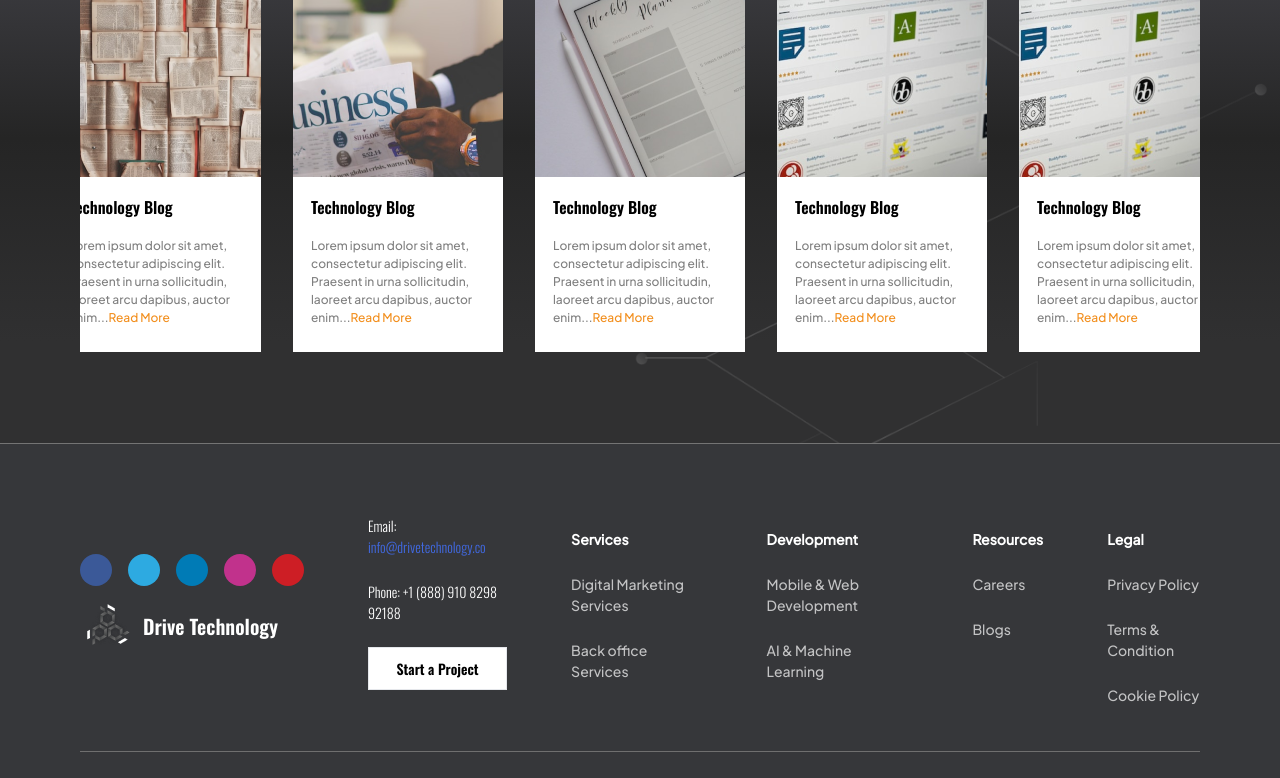
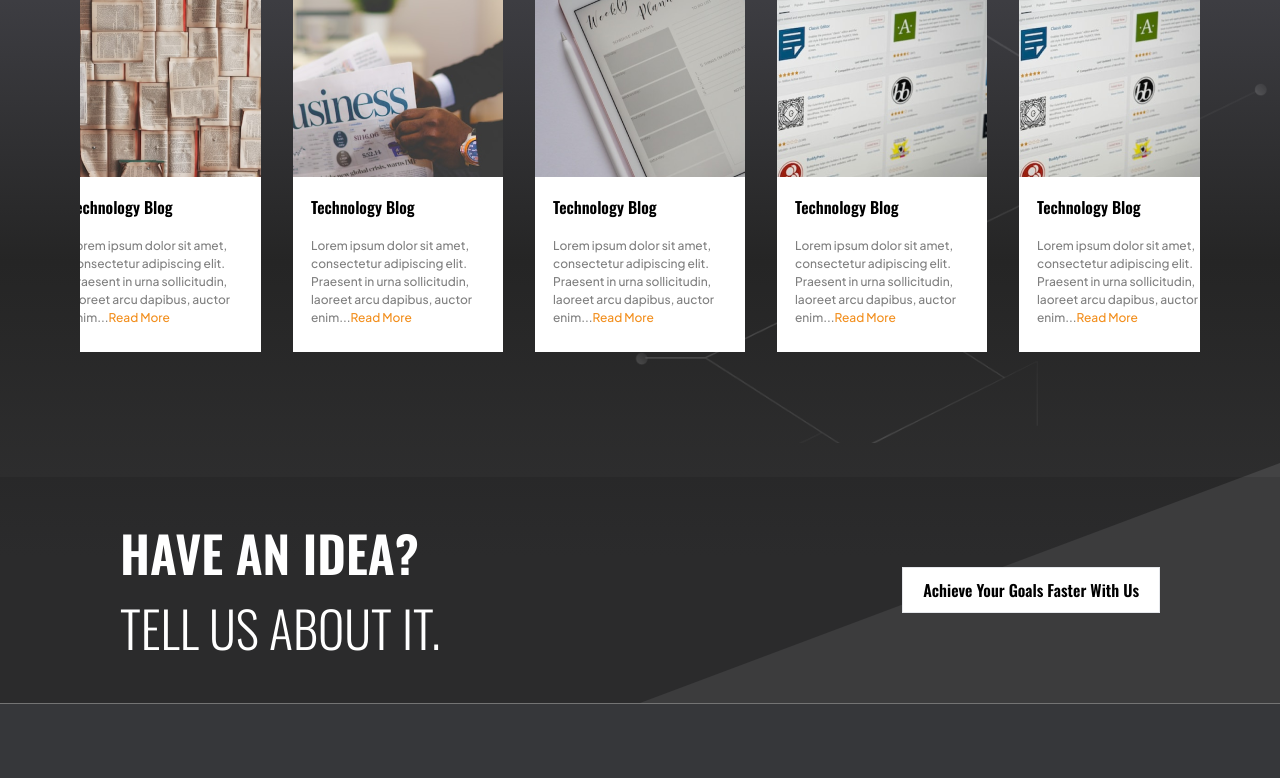
Before and after one commit to AhsanDT/drivetech, a Next.js app: page / in a window 1280 px wide. Shown: the part 8980-9758 px from the top of the page. Built offline with nearby package versions, Linux system fonts and the light colour scheme; some icons are missing.

Commit message:
updated code

```diff
--- a/src/components/Home/Blogs.jsx
+++ b/src/components/Home/Blogs.jsx
@@ -1,12 +1,13 @@
 import Image from "next/image";
 import React from "react";
-import styles from "../../styles/Hero.module.css";
+import styles from "../../styles/Blogs.module.css";
 import image from "../../assets/blogs/blogs-bg.png";
 import img1 from "../../assets/blogs/img1.png";
 import img2 from "../../assets/blogs/img2.png";
 import img3 from "../../assets/blogs/img3.png";
 import img4 from "../../assets/blogs/img4.png";
 import Button from "../UI/Button";
+import Idea from "./Idea";
 
 const BLOGS = [
   {
@@ -48,7 +49,7 @@ const BLOGS = [
 
 const Blogs = () => {
   return (
-    <section className={`w-full linear-grad pt-[80px] border-b border-b-[#747474]  relative`}>
+    <section className={`w-full linear-grad pt-[80px] border-b border-b-[#747474] pb-[210px] md:pb-[unset]  relative`}>
         <div className="w-full">
       <div className={` img-container h-[500px] abso lute top-0`}>
         <Image src={image} alt="img" />
@@ -82,6 +83,10 @@ const Blogs = () => {
           </div>
         </div>
       </div>
+      <div className={`${styles.box} linear-grad mt-[260px] hidden md:block`}></div>
+            <Idea />
+
+
 
     </section>
   );
--- /dev/null
+++ b/src/components/Home/Idea.jsx
@@ -0,0 +1,19 @@
+import React from 'react'
+import Button from '../UI/Button'
+
+const Idea = () => {
+  return (
+    <div className="absolute bottom-0 w-full bg-[black] bg-opacity-[10%] lg:mt-[120px] flex flex-col gap-y-[14px] lg:flex-row justify-between lg:items-center px-[30px] lg:px-[120px] py-[38px]">
+      <div className="flex flex-col ">
+        <span className="font-oswald text-[24px] lg:text-[50px] font-bold text-[#ffffff] uppercase">
+        Have an idea?
+        </span>
+        <span className="font-oswald text-[24px] lg:text-[50px] font-light text-[#ffffff] uppercase">Tell us about it.</span>
+      </div>
+      <Button className="hidden md:block w-fit">Achieve Your Goals Faster With Us</Button>
+      <Button className=" md:hidden w-fit">Start a Project</Button>
+    </div>
+  )
+}
+
+export default Idea
--- a/src/pages/home.js
+++ b/src/pages/home.js
@@ -6,6 +6,7 @@ import React from "react";
 import OurWorks from "@/components/Home/OurWorks";
 import Partnership from "@/components/Home/Partnership";
 import Blogs from "@/components/Home/Blogs";
+import Idea from "@/components/Home/Idea";
 
 const HomePage = () => {
   return (
--- /dev/null
+++ b/src/styles/Blogs.module.css
@@ -0,0 +1,10 @@
+
+.box:after {
+    content: " ";
+    border-bottom: 30vh solid #434344;
+    border-left: 50vw solid transparent;
+    width: 0;
+    position: absolute;
+    bottom: 0;
+    right: 0;
+  }
```
